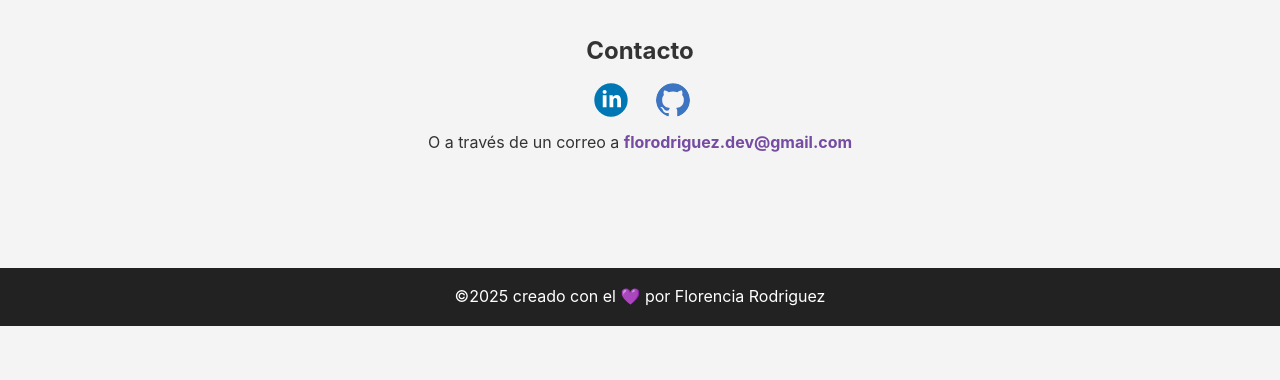
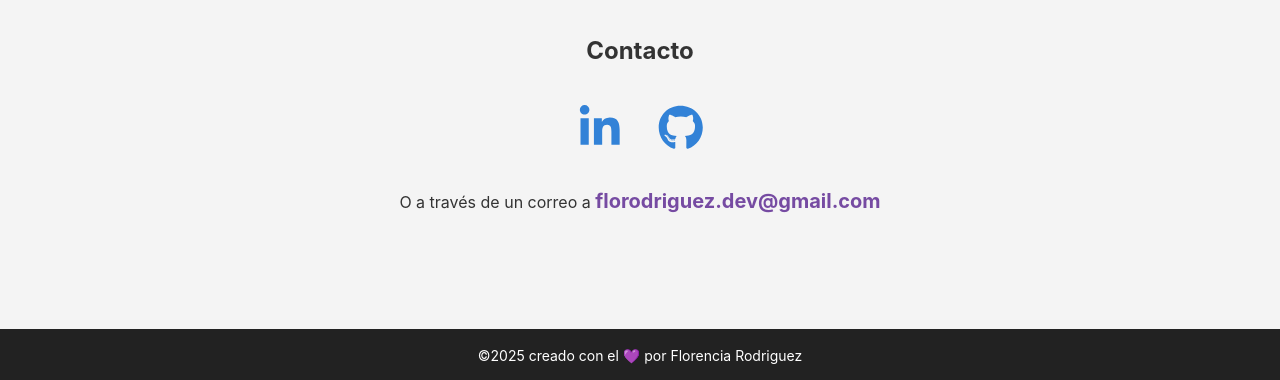
Before and after one commit to FlorR566/webPage, a React (Vite) app: page / in a window 1280 px wide. Shown: the part 2691-3071 px from the top of the page. Before the commit the page ends 3017 px from the top, so only its background shows below. Built offline with nearby package versions, Linux system fonts and the light colour scheme.

Commit message:
Se agrega componente para renderizar los íconos de la sección Contacto usando 'react-icons'.

```diff
--- a/package.json
+++ b/package.json
@@ -11,7 +11,8 @@
   },
   "dependencies": {
     "react": "^19.2.3",
-    "react-dom": "^19.2.3"
+    "react-dom": "^19.2.3",
+    "react-icons": "^5.5.0"
   },
   "devDependencies": {
     "@eslint/js": "^9.39.1",
--- a/src/App.jsx
+++ b/src/App.jsx
@@ -6,6 +6,7 @@ import Contact from './components/Contact';
 import Footer from './components/Footer';
 
 import PROJECTS from './data/projects.js';
+import socialIcons from './data/icons.js';
 
 export default function App() {
   return (
@@ -19,7 +20,7 @@ export default function App() {
       {/* PROJECTS SECTION */}
       <Projects projectsList={PROJECTS} />
       {/* CONTACT SECTION */}
-      <Contact />
+      <Contact Icons={socialIcons} />
       <Footer />
     </>
   );
--- a/src/components/Contact.jsx
+++ b/src/components/Contact.jsx
@@ -1,39 +1,23 @@
 import '../styles.css';
 
-const Contact = () => {
+const SocialLinks = ({ socialIcons }) => {
+  return (
+    <div className="iconsDiv">
+      {/* eslint-disable-next-line no-unused-vars */}
+      {socialIcons.map(({ id, href, target, rel, Icon }) => (
+        <a key={id} href={href} target={target} rel={rel} className="hover">
+          <Icon className="socialIcono" />
+        </a>
+      ))}
+    </div>
+  );
+};
+
+const Contact = ({ Icons }) => {
   return (
     <section id="contact" className="contact">
       <h2>Contacto</h2>
-      <div className="div-icons">
-        <a
-          href="https://www.linkedin.com/in/florenciamabelrodriguez/"
-          target="_blank"
-          rel="noopener noreferrer"
-        >
-          <img
-            className="img-linkedin"
-            src="/src/linkedIn-icon.svg"
-            alt="LinkedIn Icon"
-            width="40"
-            height="40"
-          />
-        </a>
-
-        <a
-          href="https://github.com/FlorR566"
-          target="_blank"
-          rel="noopener noreferrer"
-        >
-          <img
-            className="img-github"
-            src="/src/github-icon.svg"
-            alt="GitHub Icon"
-            width="34"
-            height="34"
-          />
-        </a>
-      </div>
-
+      <SocialLinks socialIcons={Icons} />
       <p>
         O a través de un correo a{' '}
         <a
--- /dev/null
+++ b/src/data/icons.js
@@ -0,0 +1,47 @@
+import {
+  FaFacebookF,
+  FaWhatsapp,
+  FaInstagram,
+  FaLinkedinIn,
+  FaGithub,
+} from 'react-icons/fa';
+
+const socialIcons = [
+  // {
+  //   id: 1,
+  //   target: '_blank',
+  //   rel: 'noopener noreferrer',
+  //   href: 'https://facebook.com',
+  //   Icon: FaFacebookF,
+  // },
+  // {
+  //   id: 2,
+  //   target: '_blank',
+  //   rel: 'noopener noreferrer',
+  //   href: 'https://wa.me/123456789',
+  //   Icon: FaWhatsapp,
+  // },
+  // {
+  //   id: 3,
+  //   target: '_blank',
+  //   rel: 'noopener noreferrer',
+  //   href: 'https://instagram.com',
+  //   Icon: FaInstagram,
+  // },
+  {
+    id: 4,
+    target: '_blank',
+    rel: 'noopener noreferrer',
+    href: 'https://www.linkedin.com/in/florenciamabelrodriguez/',
+    Icon: FaLinkedinIn,
+  },
+  {
+    id: 5,
+    target: '_blank',
+    rel: 'noopener noreferrer',
+    href: 'https://github.com/FlorR566',
+    Icon: FaGithub,
+  },
+];
+
+export default socialIcons;
--- a/src/styles.css
+++ b/src/styles.css
@@ -156,44 +156,48 @@ header {
   cursor: pointer;
 }
 
+/* CONTACTO */
+.iconsDiv {
+  width: 50%;
+  font-size: 16px;
+  display: flex;
+  gap: 35px;
+  margin: 35px auto 25px auto;
+  justify-content: center;
+}
+
+.socialIcono {
+  font-size: 35px;
+  height: 1.3em;
+  width: 1.3em;
+  color: #3282d7;
+
+  transition: opacity 0.3s ease-in-out;
+  transition: transform 0.3s ease, box-shadow 0.3s ease;
+}
+
+.socialIcono:hover {
+  color: #764ba2;
+  transform: scale(1.3);
+}
+
+.contact a {
+  color: #764ba2;
+  font-weight: bold;
+  font-size: 20px;
+  text-decoration: none;
+}
+
 footer {
   background: #222;
   color: white;
   text-align: center;
   padding: 1rem;
   margin-top: 2rem;
+  font-size: 14px;
 }
 
-.contact a {
-  color: #764ba2;
-  font-weight: bold;
-  text-decoration: none;
-}
-
-.div-icons {
-  padding-top: 10px;
-  padding-bottom: 10px;
-  height: 60px;
-}
-
-.img-linkedin {
-  border-radius: 50%;
-  margin-right: 25px;
-  transition: transform 0.3s ease, box-shadow 0.3s ease;
-}
-
-.img-linkedin:hover,
-.img-github:hover {
-  transform: scale(1.05);
-  box-shadow: 0 10px 20px rgba(0, 0, 0, 0.2);
-}
-
-.img-github {
-  margin-bottom: 3px;
-  border-radius: 50%;
-}
-
-/* ---------- VERSIÓN DESKTOP ---------- */
+/*  VERSIÓN DESKTOP  */
 @media (min-width: 769px) {
   .hero-content {
     height: 78dvh;
```
Also changed, not shown: 1 other file (tests, documents, lock files or other folders).
